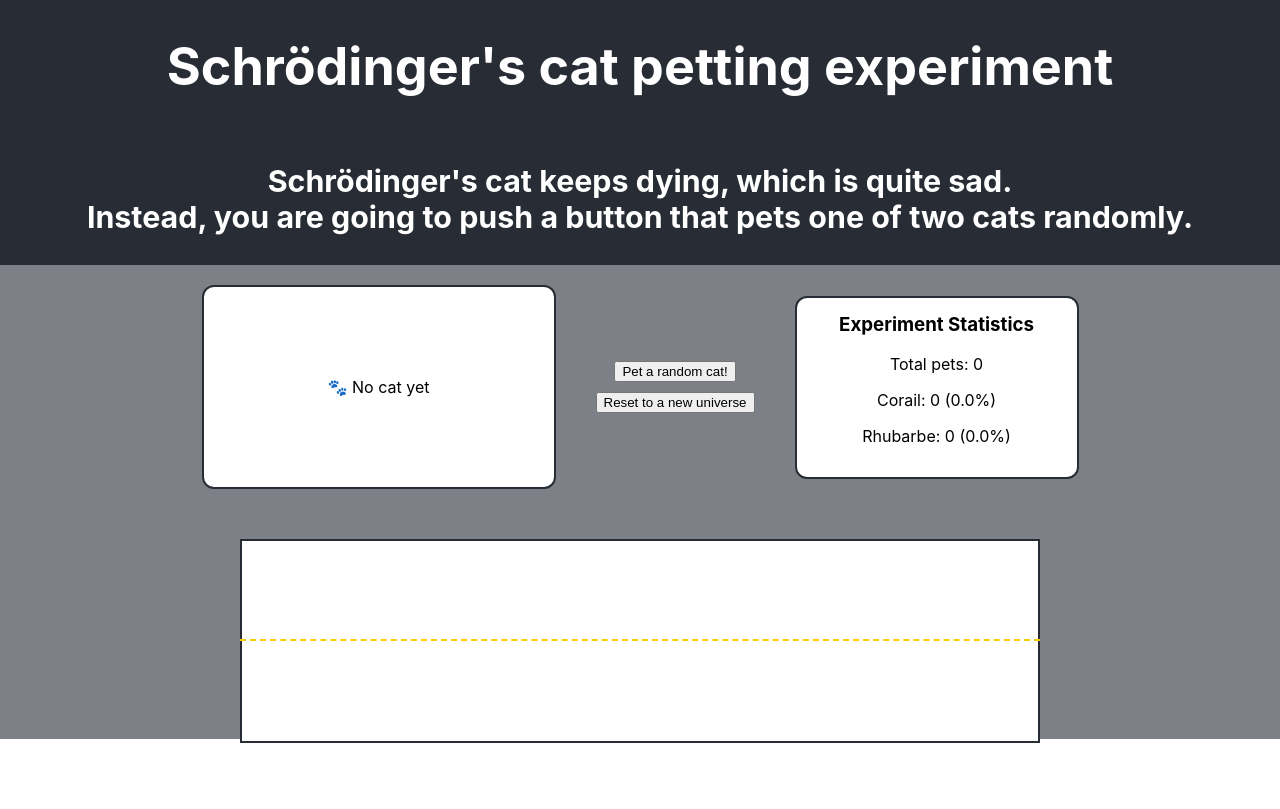
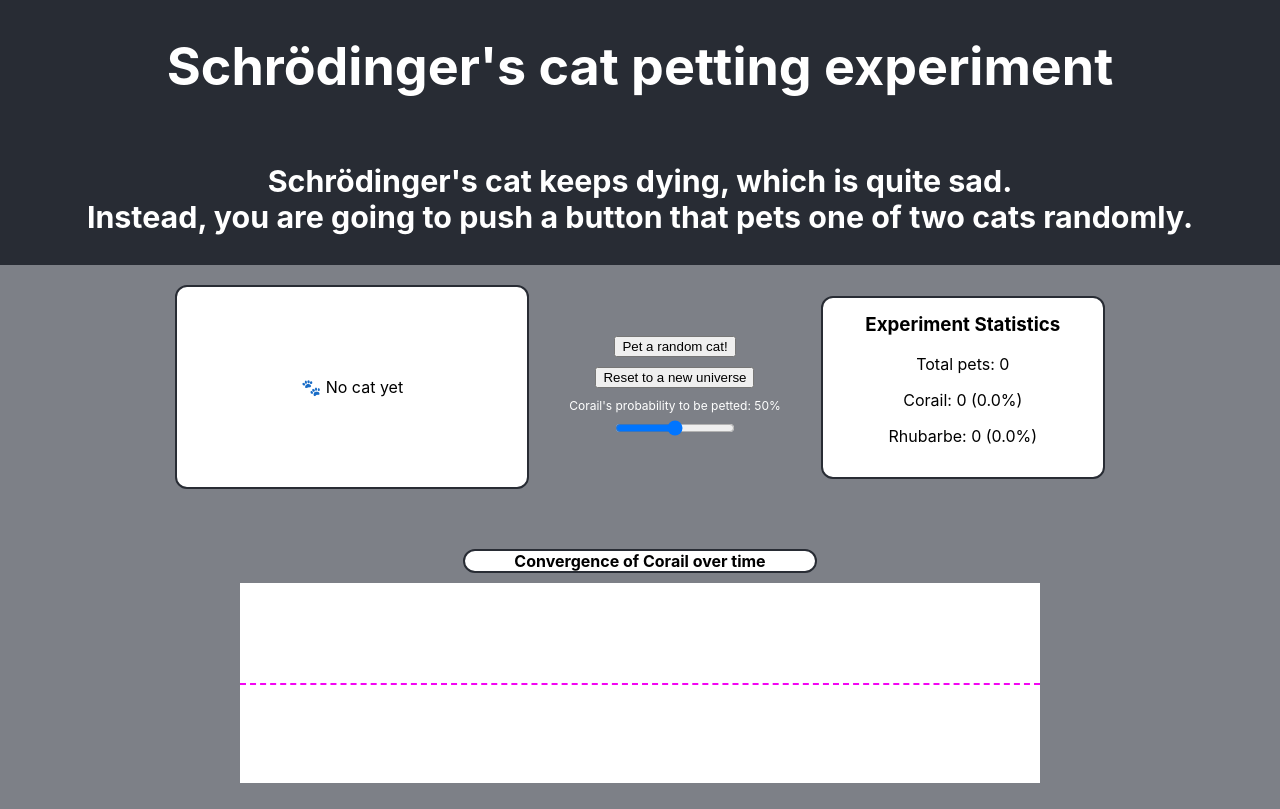
Before and after one commit to ClemDassy/schrodingerspet, a React (Create React App) app: page / in a window 1280 px wide. Built offline with nearby package versions, Linux system fonts and the light colour scheme.

Commit message:
layout and title

```diff
--- a/src/App.css
+++ b/src/App.css
@@ -1,6 +1,7 @@
 .App {
   background-color: #7d8087;
   text-align: center;
+  min-height: 100vh;
 }
 
 .App-logo {
@@ -72,12 +73,11 @@
 }
 
 .graph {
-  background-color:white;
-  border: 2px solid #282c34;
+  height: 100%;
   display: flex;
   align-items: flex-end;
-  height: 200px;
   gap: 2px;
+  background: white;
 }
 
 .bar {
@@ -115,16 +115,49 @@
   position: relative;
   width: 80vw;
   max-width: 800px;
-  height: 200px;
+
+  height: 260px;   /* was 200px */
+  padding-top: 10px;
 }
 
 .equilibrium-line {
   position: absolute;
-  top: 50%;
   left: 0;
   right: 0;
 
-  border-top: 2px dashed #ffcc00;
+  border-top: 2px dashed #f305f3;
 
   pointer-events: none;
 }
+
+.graph-area {
+  position: relative;
+  height: 200px;
+  width: 100%;
+}
+
+.slider-container {
+  display: flex;
+  flex-direction: column;
+  align-items: center;
+  gap: 5px;
+
+  color: white;
+  font-size: 12px;
+}
+
+input[type="range"] {
+  width: 120px;
+}
+.graph-title{
+  margin: 0 auto 10px auto;
+  background: white;
+  border: 2px solid #282c34;
+  border-radius: 12px;
+  width: 350px;
+  text-align: center;
+  justify-content: center;
+  display: flex;
+  margin-bottom: 10px;
+  font-size: 16px;
+}
--- a/src/App.js
+++ b/src/App.js
@@ -43,12 +43,20 @@ function Stats({results}) {
   )
 }
 
-function ConvergenceGraph({ data }) {
+function ConvergenceGraph({ data, probCorail }) {
   return (
     <div className="graph-container">
 
-      {/* equilibrium line */}
-      <div className="equilibrium-line" />
+      <h3 className="graph-title">
+        Convergence of Corail over time
+      </h3>
+
+      <div className="graph-area">
+
+        <div
+          className="equilibrium-line"
+          style={{ top: `${(1 - probCorail) * 100}%` }}
+        />
 
         <div className="graph">
           {data.map((value, i) => (
@@ -62,21 +70,26 @@ function ConvergenceGraph({ data }) {
         </div>
 
       </div>
+
+    </div>
   );
 }
 
 function App() {
   const [results, setResults] = useState([])
   const lastResult = results[results.length - 1];
+  const [probCorail, setProbCorail] = useState(0.5)
 
   function handleOpenBox() {
-    const outcome = Math.random()<0.5? "cat1" : "cat2"
+    const outcome = Math.random()<probCorail? "cat1" : "cat2"
     setResults(prev => [... prev, outcome]);
 }
 
+
   const resetResults = () => {
-    setResults([])
-  }
+  setResults([]);
+  setProbCorail(0.5);
+};
 
   const convergenceData = results.map((_, index) => {
   const slice = results.slice(0, index + 1);
@@ -99,11 +112,23 @@ function App() {
             <div className="buttons-column">
               <button onClick={handleOpenBox} > Pet a random cat!</button>
               <button onClick={resetResults}> Reset to a new universe</button>
+              <div className="slider-container">
+                <label>Corail's probability to be petted: {Math.round(probCorail*100)}% </label>
+                <input
+                type = "range"
+                min="0"
+                max="1"
+                step="0.01"
+                value={probCorail}
+                onChange={(e)=> setProbCorail(parseFloat(e.target.value))}
+                />
+              </div>
             </div>
             <Stats results={results} />
           </div>
           <div className = "bottom-row">
-            <ConvergenceGraph data={convergenceData}/>
+            <ConvergenceGraph data={convergenceData}
+            probCorail={probCorail}/>
           </div>
       </main>
     </div>
```
Lines whose indentation alone changed are shown as unchanged.
